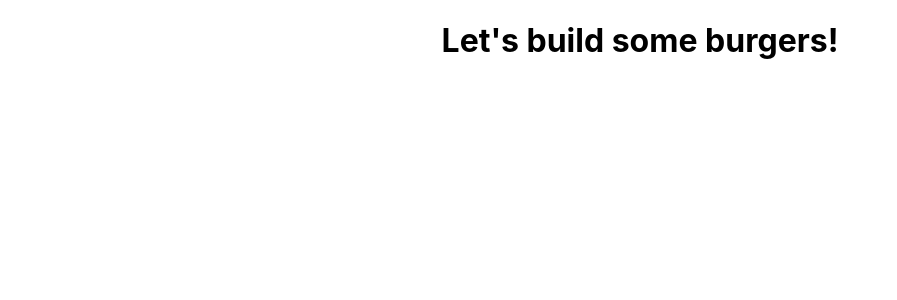
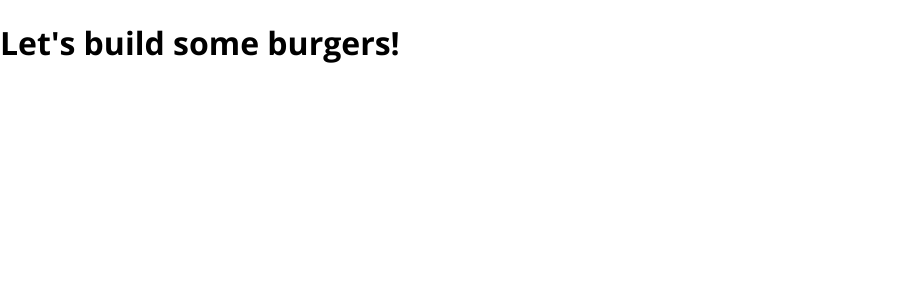
Before and after one commit to janko101/burger-builder-app, a React (Create React App) app: page / in a window 1280 px wide. Shown: the top 300 px of the page, without its empty margins (0-897 px from the left). Built offline with nearby package versions, Linux system fonts and the light colour scheme.

Commit message:
Prepares global styling, imports the open sans from google fonts

```diff
--- a/public/index.html
+++ b/public/index.html
@@ -24,6 +24,7 @@
       work correctly both with client-side routing and a non-root public URL.
       Learn how to configure a non-root public URL by running `npm run build`.
     -->
+    <link href="https://fonts.googleapis.com/css2?family=Open+Sans:wght@400;700&display=swap" rel="stylesheet">
     <title>React App</title>
   </head>
   <body>
--- a/src/App.css
+++ /dev/null
@@ -1,38 +0,0 @@
-.App {
-  text-align: center;
-}
-
-.App-logo {
-  height: 40vmin;
-  pointer-events: none;
-}
-
-@media (prefers-reduced-motion: no-preference) {
-  .App-logo {
-    animation: App-logo-spin infinite 20s linear;
-  }
-}
-
-.App-header {
-  background-color: #282c34;
-  min-height: 100vh;
-  display: flex;
-  flex-direction: column;
-  align-items: center;
-  justify-content: center;
-  font-size: calc(10px + 2vmin);
-  color: white;
-}
-
-.App-link {
-  color: #61dafb;
-}
-
-@keyframes App-logo-spin {
-  from {
-    transform: rotate(0deg);
-  }
-  to {
-    transform: rotate(360deg);
-  }
-}
--- a/src/App.jsx
+++ b/src/App.jsx
@@ -1,10 +1,9 @@
 import React, { Component } from "react";
-import "./App.css";
 
 class App extends Component {
   render() {
     return (
-    <div className="App">
+    <div>
       <h1>Let's build some burgers!</h1>
     </div>
     )
--- a/src/index.css
+++ b/src/index.css
@@ -1,13 +1,5 @@
 body {
   margin: 0;
-  font-family: -apple-system, BlinkMacSystemFont, 'Segoe UI', 'Roboto', 'Oxygen',
-    'Ubuntu', 'Cantarell', 'Fira Sans', 'Droid Sans', 'Helvetica Neue',
-    sans-serif;
-  -webkit-font-smoothing: antialiased;
-  -moz-osx-font-smoothing: grayscale;
+  padding: 0;
+  font-family: 'Open Sans', sans-serif;
 }
-
-code {
-  font-family: source-code-pro, Menlo, Monaco, Consolas, 'Courier New',
-    monospace;
-}
```
